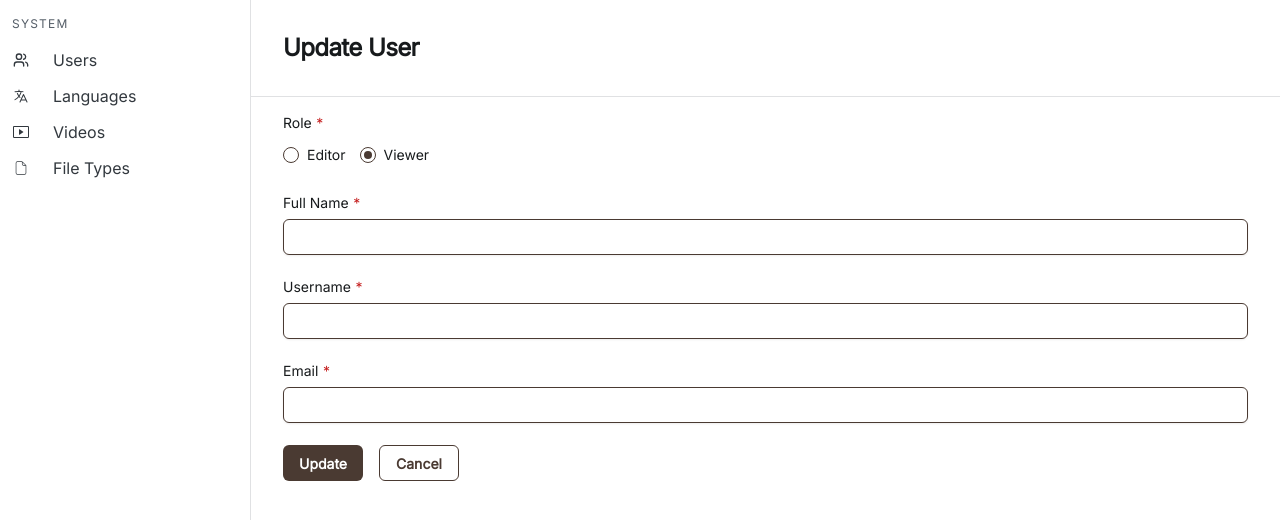
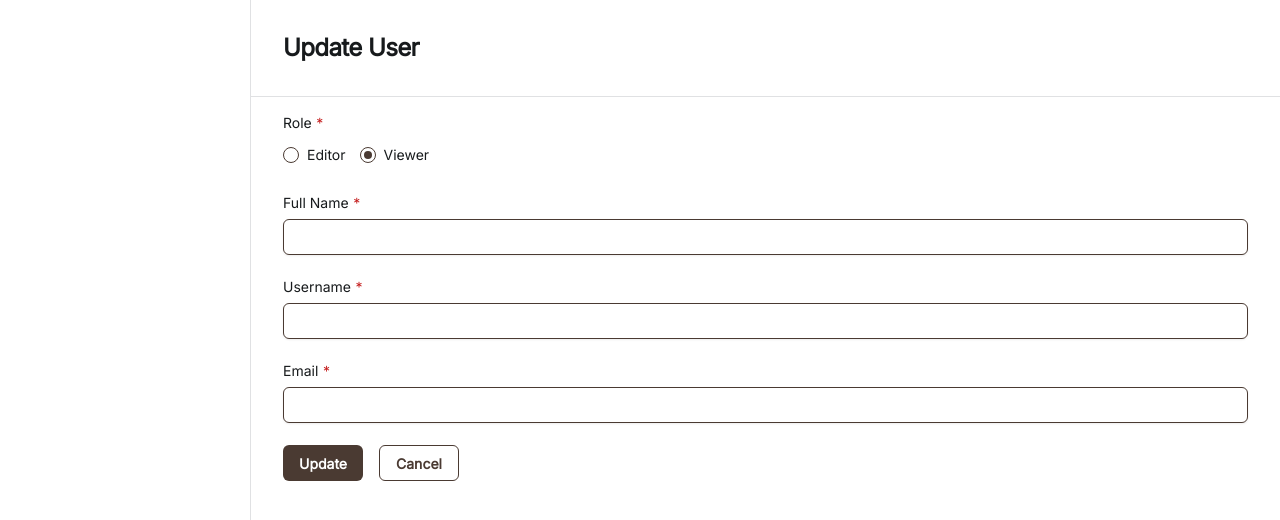
Before and after one commit to gmorikawa/eigakan-web, a React (Vite) app: page /admin/user/form/1 in a window 1280 px wide. Shown: the top 520 px of the page. Built offline with nearby package versions, Linux system fonts and the light colour scheme; no server answers.

Commit message:
feat: Component to control content by user role

```diff
--- /dev/null
+++ b/src/features/auth/components/restricted-content.tsx
@@ -0,0 +1,16 @@
+import { useSession } from "@features/auth/hooks/session";
+import type { UserRole } from "@features/user/types/enums";
+
+export interface RestrictedContentProps extends React.PropsWithChildren {
+    allowedRoles: UserRole[];
+}
+
+export function RestrictedContent({ allowedRoles, children }: RestrictedContentProps) {
+    const session = useSession();
+
+    return (!session.loggedUser || !allowedRoles.includes(session.loggedUser.role))
+        ? null
+        : children;
+}
+
+export default RestrictedContent;
--- a/src/layout/menu.tsx
+++ b/src/layout/menu.tsx
@@ -1,6 +1,9 @@
 import { List, ListItem, ListItemButton, ListItemContent, ListItemDecorator, ListSubheader } from "@mui/joy";
 import { FileIcon, LanguageIcon, UserIcon, VideoIcon } from "@/shared/icons";
-import useNavigator from "@hooks/navigator";
+
+import { useNavigator } from "@hooks/navigator";
+
+import { RestrictedContent } from "@features/auth/components/restricted-content";
 
 interface MenuSectionProps {
     title?: string;
@@ -58,12 +61,19 @@ export function Menu() {
 
     return (
         <MenuContainer>
-            <MenuSection title="System">
-                <MenuItem icon={<UserIcon />} label="Users" link="/admin/user/list" onClick={handleNavigate} />
-                <MenuItem icon={<LanguageIcon />} label="Languages" link="/admin/language/list" onClick={handleNavigate} />
-                <MenuItem icon={<VideoIcon />} label="Videos" link="/admin/video/list" onClick={handleNavigate} />
-                <MenuItem icon={<FileIcon />} label="File Types" link="/admin/file-type/list" onClick={handleNavigate} />
-            </MenuSection>
+            <RestrictedContent allowedRoles={["ADMIN", "EDITOR"]}>
+                <MenuSection title="Content Management">
+                    <MenuItem icon={<VideoIcon />} label="Videos" link="/admin/video/list" onClick={handleNavigate} />
+                </MenuSection>
+            </RestrictedContent>
+
+            <RestrictedContent allowedRoles={["ADMIN"]}>
+                <MenuSection title="System">
+                    <MenuItem icon={<UserIcon />} label="Users" link="/admin/user/list" onClick={handleNavigate} />
+                    <MenuItem icon={<LanguageIcon />} label="Languages" link="/admin/language/list" onClick={handleNavigate} />
+                    <MenuItem icon={<FileIcon />} label="File Types" link="/admin/file-type/list" onClick={handleNavigate} />
+                </MenuSection>
+            </RestrictedContent>
         </MenuContainer>
     );
 }
```
